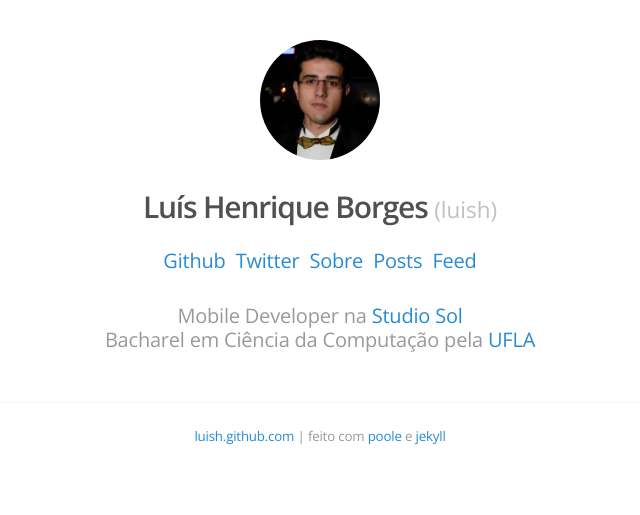
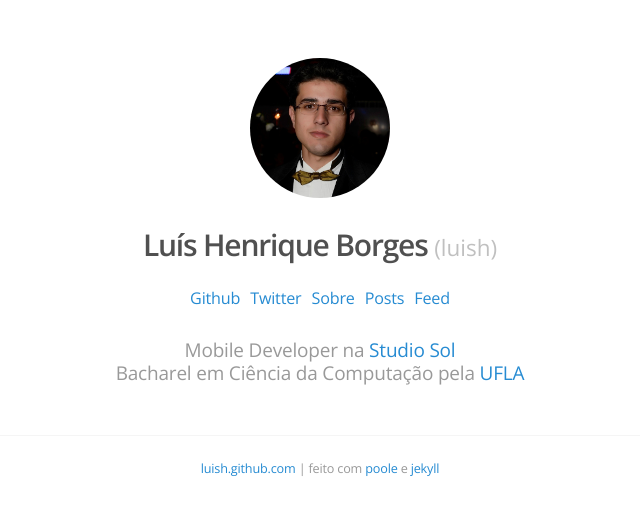
Before and after one commit to luish/luish.github.io, a Jekyll site: the page built from index.html, in a window 1280 px wide. Shown: the top 515 px of the page, without its empty margins (320-960 px from the left). Built offline with Jekyll 4.4.1, drawn with Linux system fonts in a browser that asks for light colours; some web fonts are replaced; the list of posts is cut into pages by our own code.

Commit message:
CSS changes

```diff
--- a/public/css/style.css
+++ b/public/css/style.css
@@ -2,7 +2,7 @@
 @import url(http://fonts.googleapis.com/css?family=Quattrocento);
 
 body {
-  font: 1em/1.5 "Open Sans", "Helvetica Neue", Helvetica, Arial, sans-serif;
+  font: .95em/1.5 "Open Sans", "Helvetica Neue", Helvetica, Arial, sans-serif;
   color: #646464;
   font-weight: 300;
   letter-spacing: -0.01em;
@@ -79,20 +79,21 @@ a:hover {
 
 .masthead-menu li a {
     padding: 0 5px;
+    font-size: .85em;
 }
 
 .masthead-photo {
     text-align: center;
-    margin-top: 20px;
+    margin-top: 2em;
 }
 
 .masthead-photo img {
     display: inline-block;
-    width: 120px;
-    height: 120px;
-    border-radius: 60px;
-    -moz-border-radius: 60px;
-    -webkit-border-radius: 60px;
+    width: 140px;
+    height: 140px;
+    border-radius: 70px;
+    -moz-border-radius: 70px;
+    -webkit-border-radius: 70px;
 }
 
 .post-title, .masthead-title {
```
